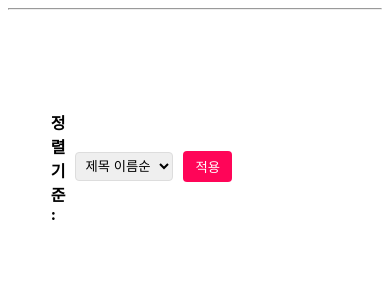
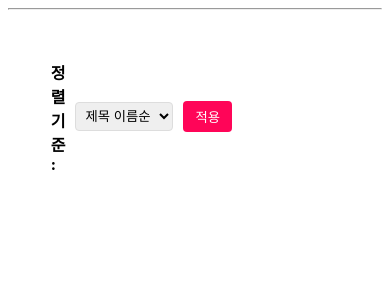
Before and after one commit to Pirogramming-20/KangMinju, a Django app: page /review/ in a window 390 px wide. Shown: the part 75-375 px from the top of the page. Run offline with Django 5.2, Linux system fonts and the light colour scheme; data that the repository does not hold is empty.

Commit message:
필수구현, 챌린지, css완성

```diff
--- a/myMovieReviews/review/static/css/style.css
+++ b/myMovieReviews/review/static/css/style.css
@@ -22,7 +22,7 @@ header > h2 > span{
     display: flex;
     flex-direction: column;
     margin: 0 150px;
-    margin-top: 100px;
+    margin-top: 50px;
 }
 .list_container > form {
     display: flex;
@@ -33,6 +33,16 @@ header > h2 > span{
     grid-template-columns: repeat(4, 1fr);
     margin-top: 30px;
     gap: 20px;
+}
+@media (max-width: 1100px) {
+    .list_container > .movie_container {
+        grid-template-columns: repeat(2, 1fr);
+    }
+}
+@media (max-width: 768px) {
+    .list_container > .movie_container {
+        grid-template-columns: 1fr;
+    }
 }
 .movie_container > .movie_div{
     background-color: var(--background-color);
@@ -94,7 +104,7 @@ select {
 }
 .read_container {
     margin: 0 150px;
-    margin-top: 100px;
+    margin-top: 50px;
 }
 .read_container_header {
     display: flex;
@@ -134,7 +144,7 @@ select {
     background-color: var(--background-color);
     border-radius: 5px;
 }
-.read_review > h3 {
+.read_review > h4 {
     padding: 30px;
     min-height: 150px;
 }
--- a/myMovieReviews/review/templates/review_read.html
+++ b/myMovieReviews/review/templates/review_read.html
@@ -36,7 +36,7 @@
                 {% endif %}
             </div>
             <div class="read_review">
-                <h3>{{movie.review}}</h3>
+                <h4>{{movie.review}}</h4>
             </div>
         </div>
         <script>
```
Also changed, not shown: myMovieReviews/README.md.
